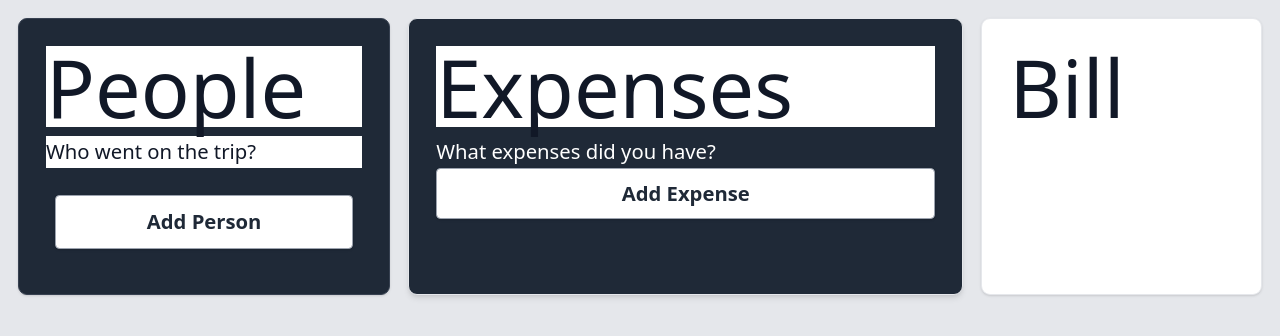
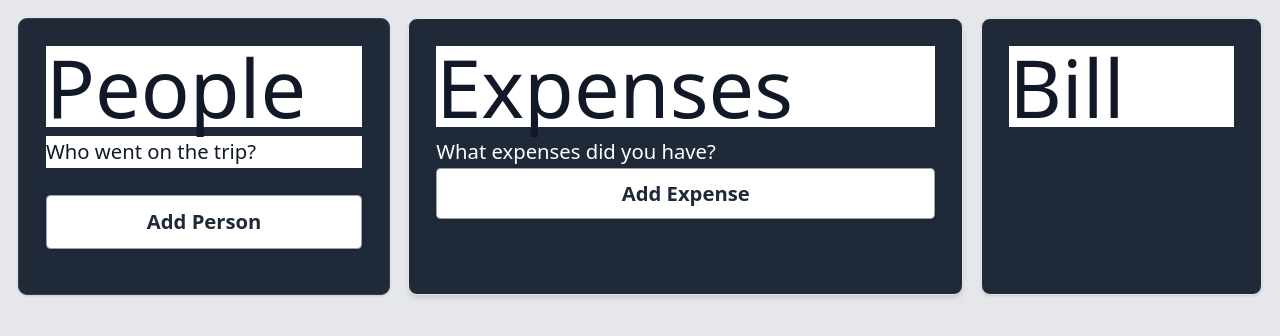
Before and after one commit to dylan-marx/trip-divisor, a React (Vite) app: page / in a window 1280 px wide. Shown: the top 336 px of the page. Built offline with nearby package versions, Linux system fonts and the light colour scheme.

Commit message:
minor style updates

```diff
--- a/src/Components/AccountBubble.tsx
+++ b/src/Components/AccountBubble.tsx
@@ -38,7 +38,7 @@ const AccountBubble: FC<AccountProps> = ({name, onDelete, onEdit}) => {
                 editing? (
                     <div className="account-bubble-content">
                         <input type='text' onChange={handleInputChange} value={newName} />
-                        <button onClick={() => editClick()}>Done</button>
+                        <button id="done-button" onClick={() => editClick()}>Done</button>
                     </div>
                 ) : (
                     <div className="account-bubble-content">
--- a/src/Components/Styling/AccountCreation.css
+++ b/src/Components/Styling/AccountCreation.css
@@ -13,7 +13,7 @@
 .add-person-container {
     width: 100%;
     height: 100%;
-    @apply p-2 flex gap-14 justify-center items-center h-20 bg-gray-800;
+    @apply pt-2 pb-2 flex gap-10 justify-center items-center h-20 bg-gray-800;
 }
 
 .add-cancel-account-buttons {
@@ -44,7 +44,8 @@
 }
 
 .account-bubble-content {
-    @apply flex flex-row justify-between items-center h-24 m-4 shadow bg-gray-800 border rounded;
+    width: 100%;
+    @apply flex flex-row justify-between items-center h-24 mb-4 shadow bg-gray-800 border rounded;
 }
 
 .account-bubble-buttons {
@@ -64,3 +65,7 @@
 .error {
     @apply bg-gray-800 text-red-600 text-3xl;
 }
+
+#done-button {
+    @apply w-40;
+}
--- a/src/Components/Styling/TransactionsDisplay.css
+++ b/src/Components/Styling/TransactionsDisplay.css
@@ -1,3 +1,7 @@
 .transaction-container {
-    @apply w-1/4 p-6 bg-white border border-gray-200 rounded-lg shadow dark:bg-gray-800 dark:border-gray-700;
+    @apply w-1/4 p-6 bg-gray-800 border border-gray-200 rounded-lg shadow dark:bg-gray-800 dark:border-gray-700;
 }
+
+.transaction-container li {
+    @apply text-white bg-gray-800;
+}
--- a/src/Components/TransactionDisplay.tsx
+++ b/src/Components/TransactionDisplay.tsx
@@ -4,7 +4,8 @@ interface Transactions {
     from: string;
     to: string;
     amount: number;
-  }
+}
+
 
 const TransactionDisplay: React.FC<{ transactions: Transactions[] }> = ({ transactions }) => (
     <div className='transaction-container'>
```
